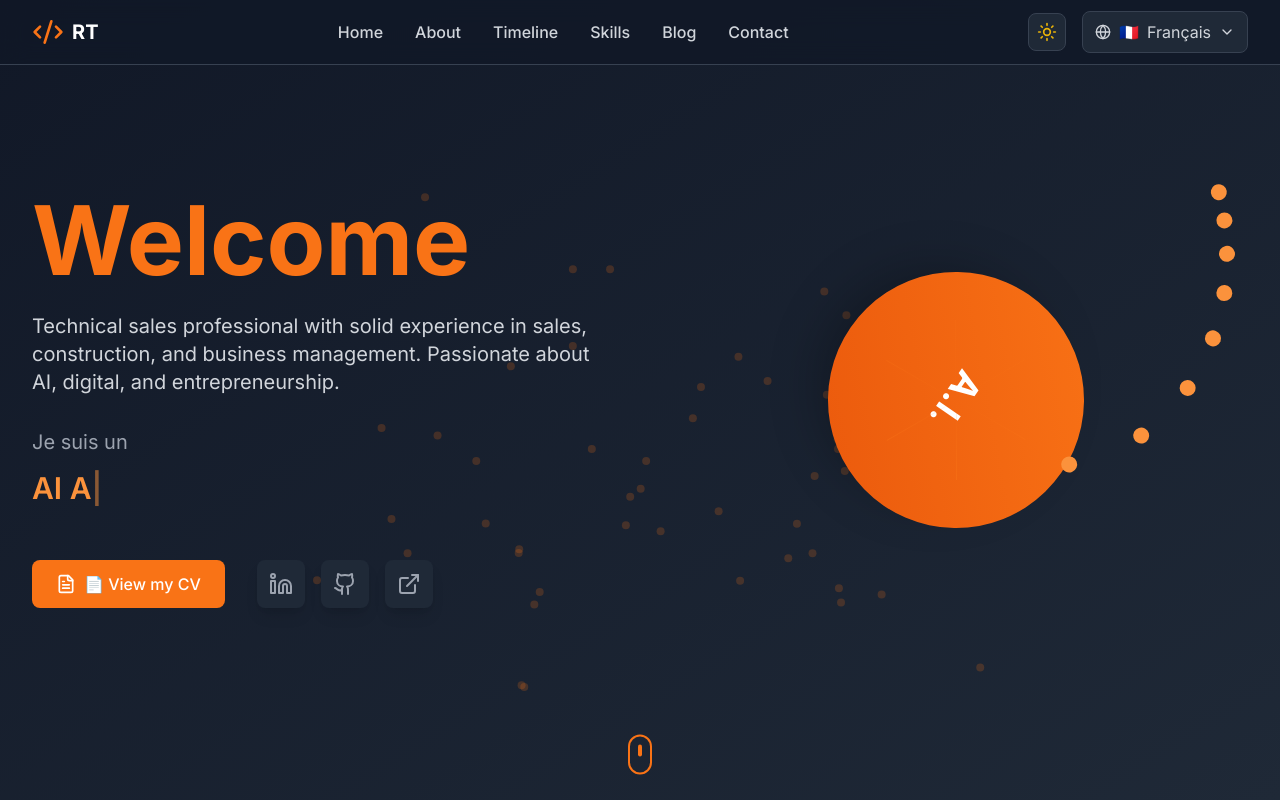
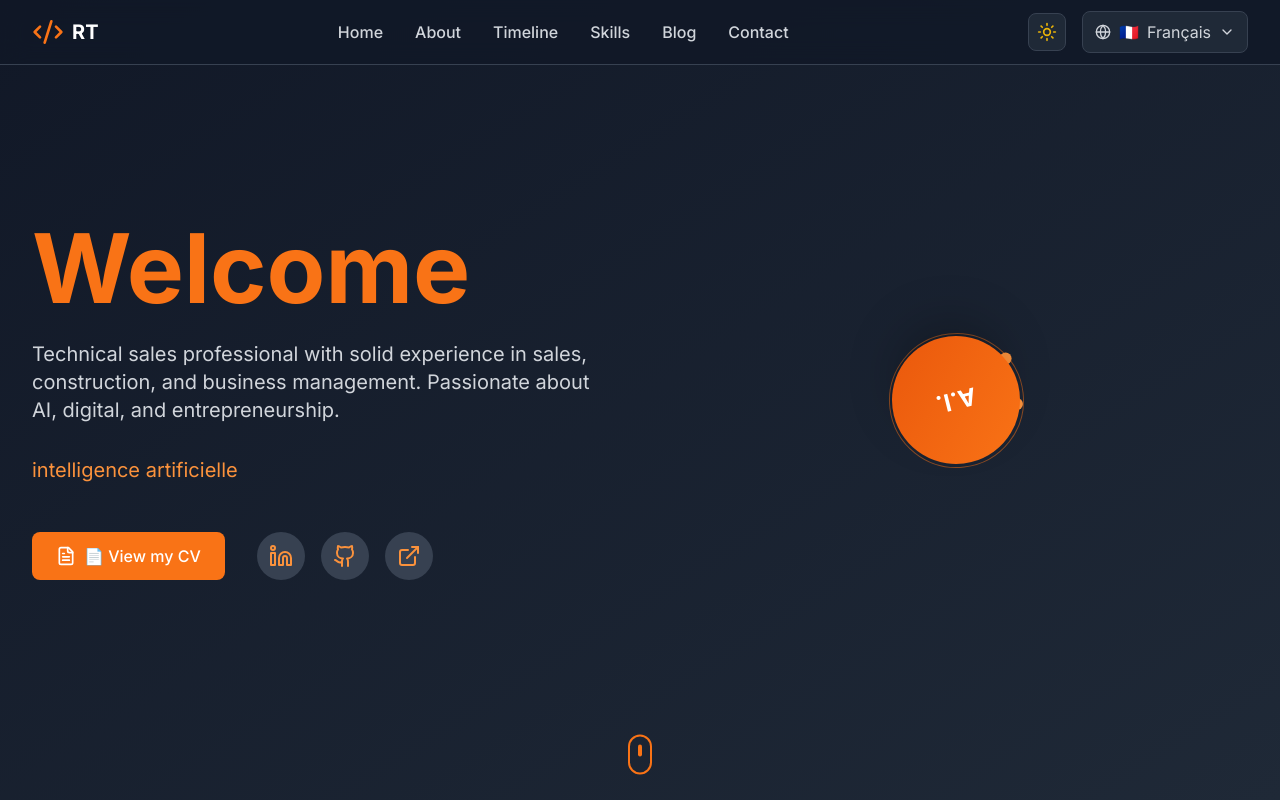
Before and after one commit to Raphael91000/portofolio, a React (Vite) app: page / in a window 1280 px wide. Shown: the top 800 px of the page. Built offline with nearby package versions, Linux system fonts and the light colour scheme.

Commit message:
modif home

```diff
--- a/src/components/sections/Hero.tsx
+++ b/src/components/sections/Hero.tsx
@@ -30,35 +30,11 @@ const Hero: React.FC = () => {
     },
   ];
 
-  const particles = Array.from({ length: 50 }, (_, i) => i);
-
   return (
-    <section id="home" className="min-h-screen flex items-center justify-center relative overflow-hidden bg-gradient-to-br from-gray-50 to-gray-100 dark:from-gray-900 dark:to-gray-800">
-      {/* Animated background particles */}
-      <div className="absolute inset-0 overflow-hidden">
-        {particles.map((particle) => (
-          <motion.div
-            key={particle}
-            className="absolute w-2 h-2 bg-orange-500/20 rounded-full"
-            initial={{
-              x: Math.random() * window.innerWidth,
-              y: Math.random() * window.innerHeight,
-            }}
-            animate={{
-              x: Math.random() * window.innerWidth,
-              y: Math.random() * window.innerHeight,
-            }}
-            transition={{
-              duration: Math.random() * 10 + 10,
-              repeat: Infinity,
-              repeatType: 'reverse',
-            }}
-          />
-        ))}
-      </div>
+    <section id="home" className="min-h-screen flex items-center justify-center relative overflow-hidden bg-gradient-to-br from-gray-900 to-gray-800">
 
       <div className="max-w-7xl mx-auto px-4 sm:px-6 lg:px-8 relative z-10">
-        <div className="grid grid-cols-1 lg:grid-cols-2 gap-12 items-center">
+        <div className="grid grid-cols-2 gap-4 sm:gap-8 lg:gap-12 items-center">
           {/* Left side - Content */}
           <div className="text-left">
             {/* Welcome title */}
@@ -66,7 +42,7 @@ const Hero: React.FC = () => {
               initial={{ opacity: 0, y: 20 }}
               animate={{ opacity: 1, y: 0 }}
               transition={{ duration: 0.8 }}
-              className="text-6xl md:text-8xl font-bold text-orange-500 mb-6"
+              className="text-3xl sm:text-4xl md:text-6xl lg:text-8xl font-bold text-orange-500 mb-3 sm:mb-6"
             >
               {t('hero.welcome')}
             </motion.h1>
@@ -76,7 +52,7 @@ const Hero: React.FC = () => {
               initial={{ opacity: 0, y: 20 }}
               animate={{ opacity: 1, y: 0 }}
               transition={{ duration: 0.8, delay: 0.2 }}
-              className="text-lg md:text-xl text-gray-700 dark:text-gray-300 mb-8 leading-relaxed"
+              className="text-sm sm:text-base md:text-lg lg:text-xl text-gray-300 mb-4 sm:mb-8 leading-relaxed"
             >
               {t('hero.intro')}
             </motion.p>
@@ -86,16 +62,10 @@ const Hero: React.FC = () => {
               initial={{ opacity: 0, y: 20 }}
               animate={{ opacity: 1, y: 0 }}
               transition={{ duration: 0.8, delay: 0.4 }}
-              className="mb-12"
+              className="mb-6 sm:mb-12"
             >
-              <div className="text-lg md:text-xl text-gray-600 dark:text-gray-400 mb-2">
-                Je suis un
-              </div>
-              <div className="text-2xl md:text-3xl font-semibold text-orange-600 dark:text-orange-400 h-12 flex items-center">
-                <span className="min-w-[300px]">
-                  {displayText}
-                  <span className="animate-pulse">|</span>
-                </span>
+              <div className="text-sm sm:text-base md:text-lg lg:text-xl text-orange-400 mb-2">
+                intelligence artificielle
               </div>
             </motion.div>
 
@@ -111,9 +81,9 @@ const Hero: React.FC = () => {
                 href="/cv-raphael-theuillon.pdf"
                 target="_blank"
                 rel="noopener noreferrer"
-                className="flex items-center space-x-2 px-6 py-3 bg-orange-500 hover:bg-orange-600 text-white rounded-lg transition-colors font-medium"
+                className="flex items-center space-x-2 px-4 sm:px-6 py-2 sm:py-3 bg-orange-500 hover:bg-orange-600 text-white rounded-lg transition-colors font-medium text-sm sm:text-base"
               >
-                <FileText className="h-5 w-5" />
+                <FileText className="h-4 w-4 sm:h-5 sm:w-5" />
                 <span>{t('hero.cv')}</span>
               </a>
 
@@ -125,72 +95,87 @@ const Hero: React.FC = () => {
                     href={link.href}
                     target="_blank"
                     rel="noopener noreferrer"
-                    className={`p-3 rounded-lg bg-white dark:bg-gray-800 shadow-lg hover:shadow-xl transition-all duration-300 text-gray-600 dark:text-gray-400 ${link.color}`}
+                    className="p-2 sm:p-3 rounded-full bg-gray-700 hover:bg-gray-600 transition-all duration-300 text-orange-400"
                     whileHover={{ scale: 1.1 }}
                     whileTap={{ scale: 0.95 }}
                   >
-                    <link.icon className="h-6 w-6" />
+                    <link.icon className="h-4 w-4 sm:h-5 sm:w-5 lg:h-6 lg:w-6" />
                   </motion.a>
                 ))}
               </div>
             </motion.div>
           </div>
 
-          {/* Right side - AI Animation */}
+          {/* Right side - AI Animation comme sur l'image */}
           <motion.div
             initial={{ opacity: 0, scale: 0.8 }}
             animate={{ opacity: 1, scale: 1 }}
             transition={{ duration: 1, delay: 0.8 }}
             className="flex justify-center items-center"
           >
-            <div className="relative">
-              {/* Central AI circle */}
-              <motion.div
-                animate={{ rotate: 360 }}
-                transition={{ duration: 20, repeat: Infinity, ease: "linear" }}
-                className="w-64 h-64 rounded-full bg-gradient-to-br from-orange-500 to-orange-600 flex items-center justify-center shadow-2xl"
-              >
-                <span className="text-4xl font-bold text-white">A.I.</span>
-              </motion.div>
-
-              {/* Orbiting circles */}
-              {[...Array(8)].map((_, i) => (
+            <div className="relative w-48 h-48 sm:w-64 sm:h-64 md:w-80 md:h-80 lg:w-96 lg:h-96 flex items-center justify-center">
+              {/* Cercles concentriques - avec rotation */}
+              {[...Array(6)].map((_, i) => (
                 <motion.div
                   key={i}
-                  className="absolute w-4 h-4 bg-orange-400 rounded-full"
+                  className="absolute border border-orange-500/50 rounded-full"
                   style={{
-                    top: '50%',
-                    left: '50%',
-                    transformOrigin: `${80 + i * 20}px 0px`,
+                    width: `${60 + i * 15}px`,
+                    height: `${60 + i * 15}px`,
                   }}
                   animate={{ rotate: 360 }}
                   transition={{
-                    duration: 10 + i * 2,
+                    duration: 25 + i * 8,
                     repeat: Infinity,
                     ease: "linear",
                   }}
                 />
               ))}
 
-              {/* Connecting lines */}
-              {[...Array(6)].map((_, i) => (
+              {/* Cercle central A.I. - avec rotation */}
+              <motion.div
+                className="relative z-10 w-16 h-16 sm:w-20 sm:h-20 md:w-24 md:h-24 lg:w-32 lg:h-32 rounded-full bg-gradient-to-br from-orange-500 to-orange-600 flex items-center justify-center shadow-2xl"
+                animate={{ rotate: 360 }}
+                transition={{ duration: 15, repeat: Infinity, ease: "linear" }}
+              >
+                <span className="text-sm sm:text-base md:text-lg lg:text-2xl font-bold text-white">A.I.</span>
+              </motion.div>
+
+              {/* Points animés qui orbitent autour des cercles */}
+              {[...Array(8)].map((_, i) => {
+                const radius = 30 + i * 12; // Adapté au responsive
+                const angle = (i * 45) * (Math.PI / 180);
+
+                return (
                   <motion.div
                     key={i}
-                  className="absolute w-px h-20 bg-gradient-to-t from-orange-500/50 to-transparent"
+                    className="absolute w-1 h-1 sm:w-2 sm:h-2 md:w-3 md:h-3 bg-orange-400 rounded-full"
                     style={{
+                      left: '50%',
                       top: '50%',
-                    left: '50%',
-                    transformOrigin: '0 0',
-                    transform: `rotate(${i * 60}deg)`,
+                      marginLeft: '-2px',
+                      marginTop: '-2px',
                     }}
-                  animate={{ opacity: [0.3, 1, 0.3] }}
+                    animate={{
+                      x: [
+                        Math.cos(angle) * radius,
+                        Math.cos(angle + Math.PI) * radius,
+                        Math.cos(angle + 2 * Math.PI) * radius,
+                      ],
+                      y: [
+                        Math.sin(angle) * radius,
+                        Math.sin(angle + Math.PI) * radius,
+                        Math.sin(angle + 2 * Math.PI) * radius,
+                      ],
+                    }}
                     transition={{
-                    duration: 2,
+                      duration: 8 + i * 2,
                       repeat: Infinity,
-                    delay: i * 0.3,
+                      ease: "linear",
                     }}
                   />
-              ))}
+                );
+              })}
             </div>
           </motion.div>
         </div>
```
Lines whose indentation alone changed are shown as unchanged.
